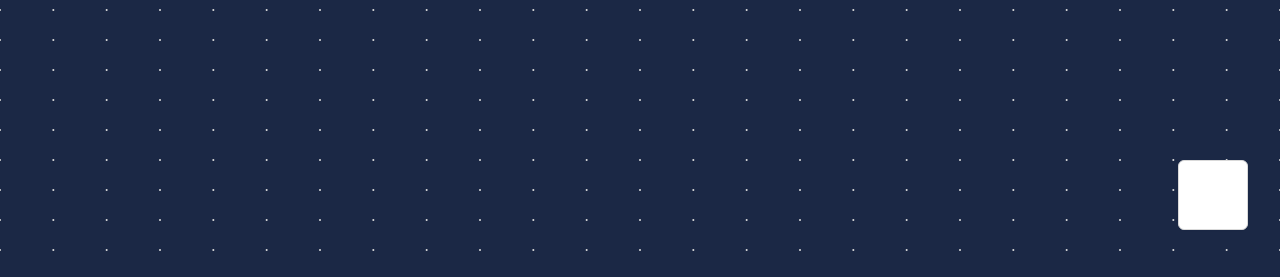
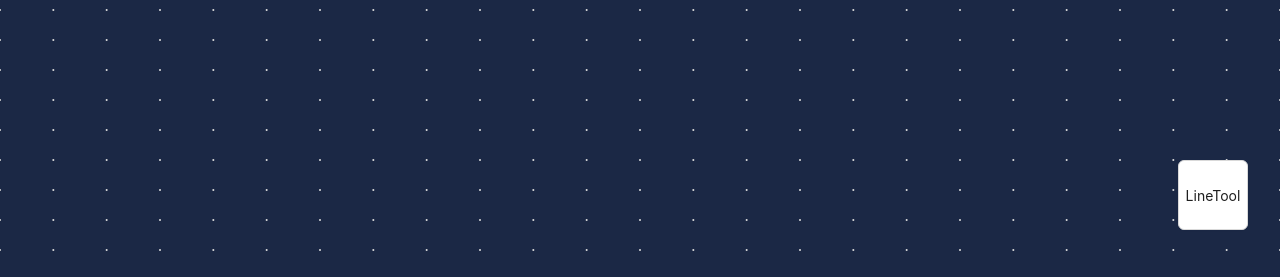
Before and after one commit to coding-beagle/zellocad, a React (Create React App) app: page / in a window 1280 px wide. Shown: the top 277 px of the page. Built offline with nearby package versions, Linux system fonts and the light colour scheme.

Commit message:
working tool selector now

```diff
--- a/src/components/schematicEditor/schematicEditor.tsx
+++ b/src/components/schematicEditor/schematicEditor.tsx
@@ -84,11 +84,11 @@ const SchematicEditor: React.FC<SchematicGridProps> = ({
   return (
     <>
       <ToolSelector
-        currentTool={
-          rendererRef.current?.placableSelectorHandler.getCurrentSelectedTool
+        currentTool={() =>
+          rendererRef.current?.placableSelectorHandler.getCurrentSelectedTool()
         }
-        setCurrentTool={() =>
-          rendererRef.current?.placableSelectorHandler.selectTool
+        setCurrentTool={(tool) =>
+          rendererRef.current?.placableSelectorHandler.selectTool(tool)
         }
       />
       <canvas
--- a/src/components/schematicEditor/schematicElement.tsx
+++ b/src/components/schematicEditor/schematicElement.tsx
@@ -4,7 +4,7 @@ class SchematicElement extends Placable {
   constructor(
     startPosition: { x: number; y: number },
     name: string,
-    tooltipIcon: React.ReactNode // Allows for JSX elements like FontAwesome icons or SVGs
+    tooltipIcon: React.ReactNode
   ) {
     super(startPosition, name, tooltipIcon);
   }
--- a/src/components/schematicEditor/toolSelector.tsx
+++ b/src/components/schematicEditor/toolSelector.tsx
@@ -5,6 +5,7 @@ import { SchematicElement } from "./schematicElement";
 import ToolSelectorTool from "./toolSelectorTool";
 import Tools from "./toolsList";
 import { Placable } from "./placable";
+import { useState } from "react";
 
 interface ToolSelectorProps {
   currentTool: () => Placable | SchematicElement;
@@ -12,6 +13,8 @@ interface ToolSelectorProps {
 }
 
 function ToolSelector({ currentTool, setCurrentTool }: ToolSelectorProps) {
+  const [, setRender] = useState(false);
+
   return (
     <div
       style={{
@@ -25,9 +28,10 @@ function ToolSelector({ currentTool, setCurrentTool }: ToolSelectorProps) {
       }}
     >
       <ToolSelectorTool
+        setRender={setRender}
         currentTool={currentTool}
         setCurrentTool={setCurrentTool}
-        toolEnum={Tools.Line}
+        toolClass={Tools.Line}
       />
     </div>
   );
--- a/src/components/schematicEditor/toolSelectorTool.tsx
+++ b/src/components/schematicEditor/toolSelectorTool.tsx
@@ -1,21 +1,26 @@
 import { Button } from "antd";
-import { FontAwesomeIcon } from "@fortawesome/react-fontawesome";
 
 const buttonSize = "5em";
 
-function ToolSelectorTool({ toolEnum, setCurrentTool, currentTool }) {
+function ToolSelectorTool({
+  setRender,
+  toolClass,
+  setCurrentTool,
+  currentTool,
+}) {
   return (
     <Button
       onClick={() => {
-        currentTool == toolEnum
+        currentTool() === toolClass
           ? setCurrentTool(null)
-          : setCurrentTool(toolEnum);
+          : setCurrentTool(toolClass);
+        setRender((prev) => !prev); // bit janky but it wouldn't be an NT project without this funk
       }}
-      type={currentTool === toolEnum ? "primary" : "default"}
+      type={currentTool() === toolClass ? "primary" : "default"}
       style={{ height: buttonSize, width: buttonSize }}
-      title={toolEnum.name} // This adds a tooltip on hover
+      title={toolClass.name}
     >
-      {toolEnum.icon}
+      {toolClass.name}
     </Button>
   );
 }
```
